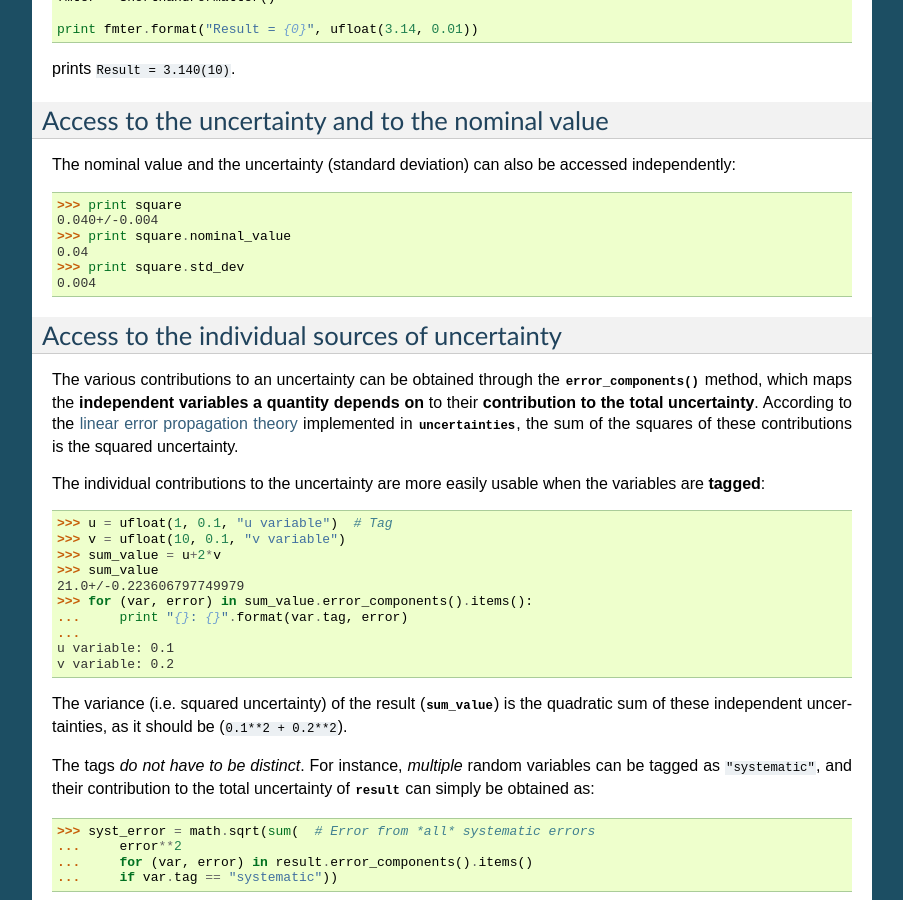
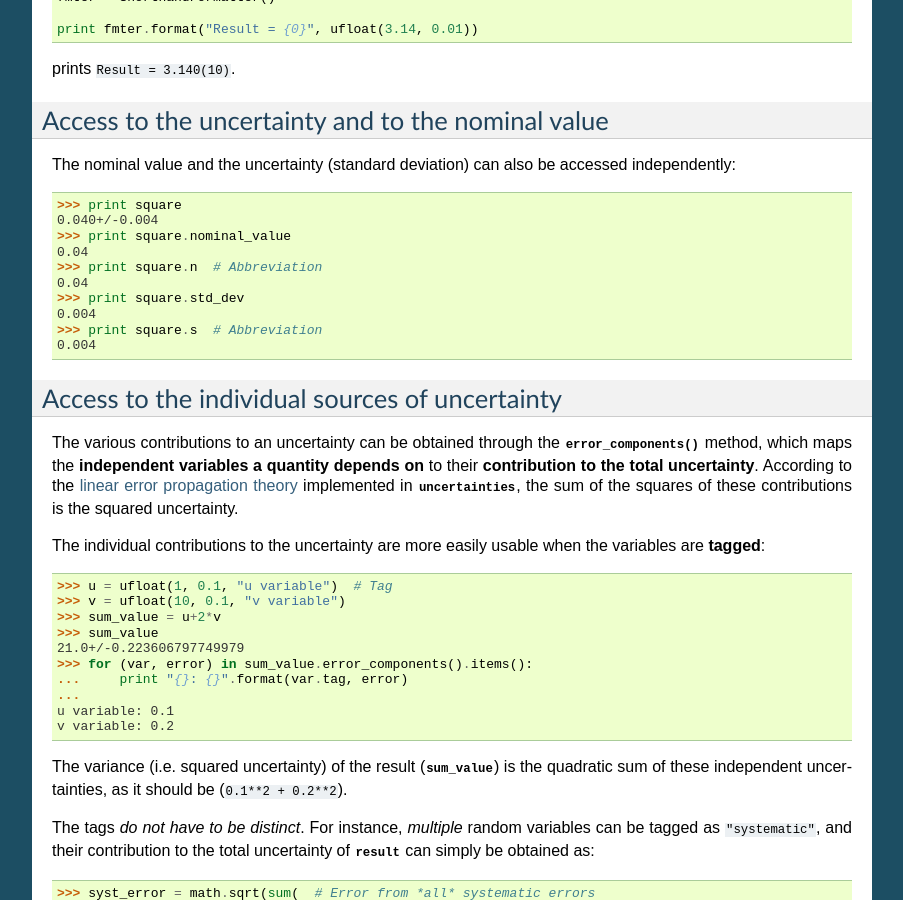
Before and after one commit to lmfit/uncertainties, a Sphinx documentation site: the page built from doc/user_guide.rst, in a window 1280 px wide and 900 px high, scrolled down 3697 px. Shown: the whole window, without its empty margins (198-1101 px from the left). Built offline with Sphinx 7.4.7, drawn with Linux system fonts in a browser that asks for light colours; the version number is read from the project's files by our own code.

Commit message:
New abbreviations documented.

```diff
--- a/doc/user_guide.rst
+++ b/doc/user_guide.rst
@@ -252,7 +252,11 @@ accessed independently:
 0.040+/-0.004
 >>> print square.nominal_value
 0.04
+>>> print square.n  # Abbreviation
+0.04
 >>> print square.std_dev
+0.004
+>>> print square.s  # Abbreviation
 0.004
 
 Access to the individual sources of uncertainty
--- a/setup.py
+++ b/setup.py
@@ -167,7 +167,9 @@ Main changes:
 
 - 2.4: Extensive support for the formatting_ of numbers with uncertainties. \
        A zero uncertainty is now explicitly displayed as the integer 0. \
-       Additional representations are understood by ``ufloat_fromstr()``.
+       Additional representations are understood by ``ufloat_fromstr()``. \
+       Abbreviations for the nominal value (``n``) and the standard \
+       deviation (``s``) are now available.
 - 2.3.6:  Full support for limit cases of the power operator \
           ``umath.pow()``.
 - 2.3.5: Uncertainties and derivatives can now be NaN (not-a-number). \
```
